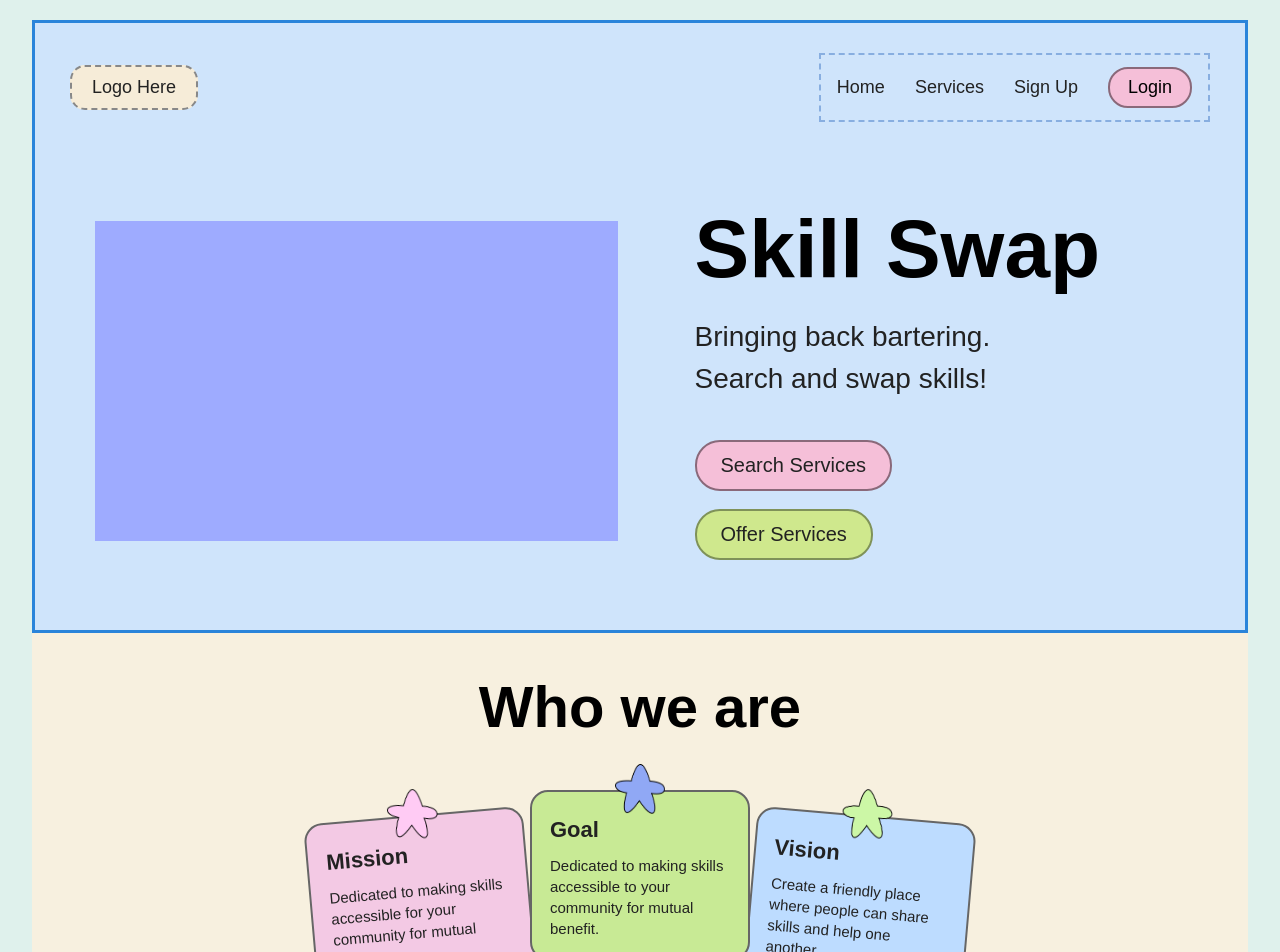
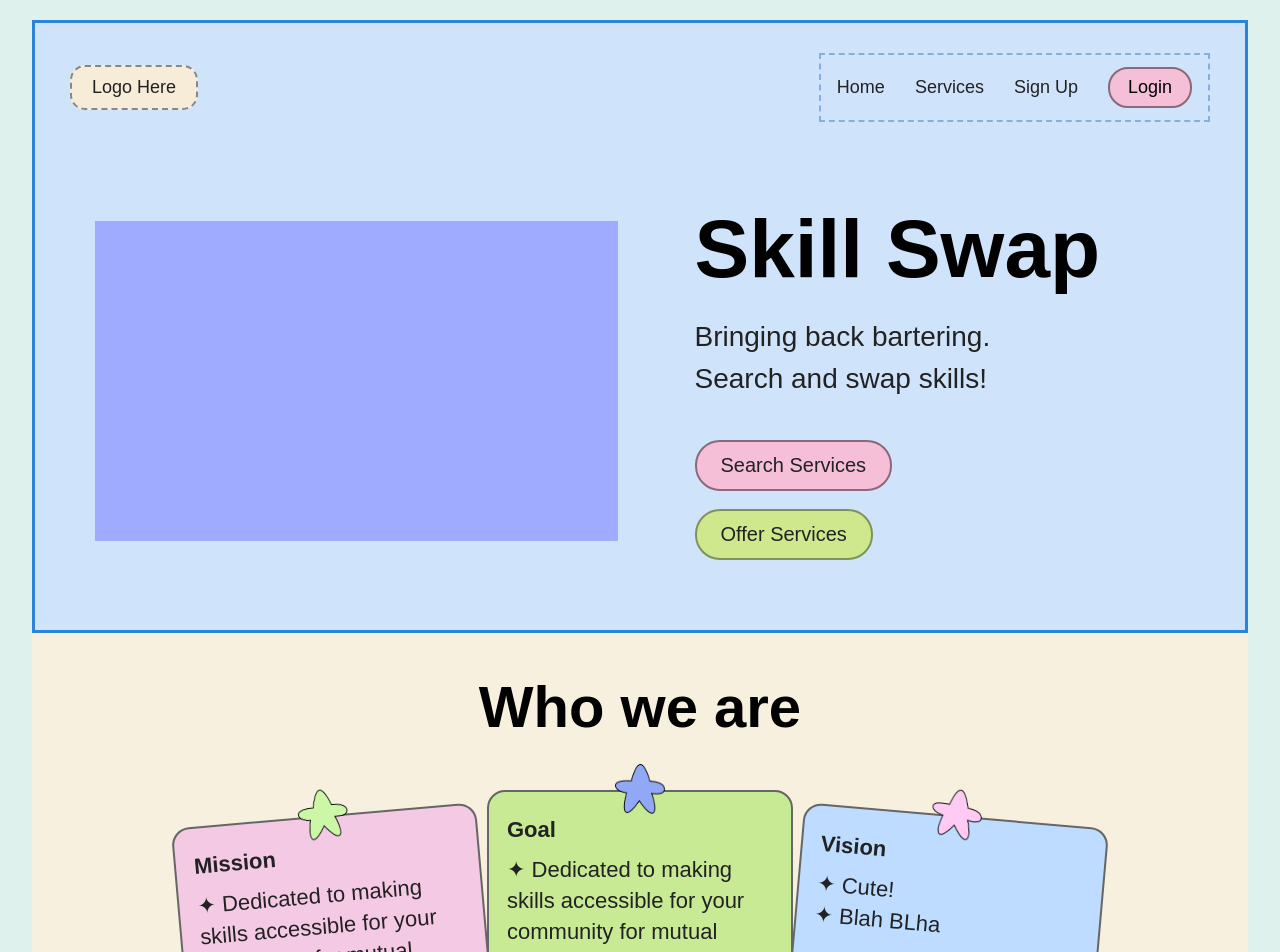
Before and after one commit to AthenaHacks2026/demo-repository, a React app in the folder frontend/: page / in a window 1280 px wide. Shown: the top 952 px of the page. Built offline with nearby package versions, Linux system fonts and the light colour scheme; the HTML template or start-up script is replaced by a standard one.

Commit message:
Fixing frontend

```diff
--- a/frontend/src/Pages/Home.jsx
+++ b/frontend/src/Pages/Home.jsx
@@ -1,3 +1,4 @@
+<link href="https://fonts.googleapis.com/css2?family=Comfortaa:wght@400;700&display=swap" rel="stylesheet"></link>
 import "../styles/Home.css";
 import { Link } from "react-router-dom";
 import star1 from "../assets/star1.png";
@@ -43,12 +44,11 @@ function Home() {
         <div className="cards-container">
           <div className="info-card mission-card">
             <div className="star">
-              <img src={star1} alt="Mission icon" />
+              <img src={star3} alt="Mission icon" />
             </div>
             <h3>Mission</h3>
             <p>
-              Dedicated to making skills accessible for your community for
-              mutual benefit.
+             ✦ Dedicated to making skills accessible for your community for mutual benefit
             </p>
           </div>
 
@@ -58,21 +58,19 @@ function Home() {
             </div>
             <h3>Goal</h3>
             <p>
-              Dedicated to making skills accessible to your community for mutual
-              benefit.
+              ✦ Dedicated to making skills accessible for your community for mutual benefit
             </p>
           </div>
 
           <div className="info-card vision-card">
             <div className="star">
-              <img src={star3} alt="Vision icon" />
+              <img src={star1} alt="Vision icon" />
             </div>
             <h3>Vision</h3>
-            <p>
-              Create a friendly place where people can share skills and help one
-              another.
-            </p>
-          </div>
+  <p>✦ Cute!</p>
+  <p>✦ Blah BLha</p>
+</div>
+
         </div>
       </section>
 
--- a/frontend/src/styles/Home.css
+++ b/frontend/src/styles/Home.css
@@ -142,13 +142,14 @@ body {
 }
 
 .info-card {
-  width: 220px;
-  min-height: 170px;
+  width: 306px;
+  min-height: 250px;
   border-radius: 18px;
   padding: 25px 18px 18px;
   text-align: left;
   border: 2px solid #666;
   position: relative;
+  font-family: 'Comfortaa', sans-serif;
 }
 
 .info-card h3 {
@@ -157,7 +158,7 @@ body {
 }
 
 .info-card p {
-  font-size: 15px;
+  font-size: 22px;
   line-height: 1.4;
 }
 
```
